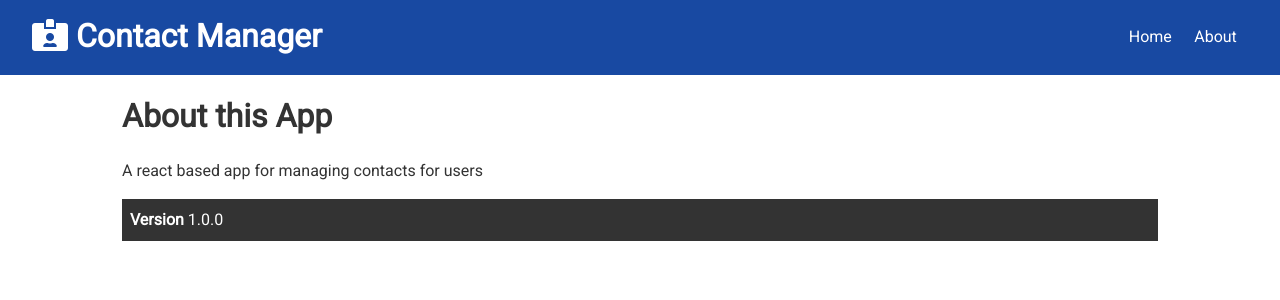
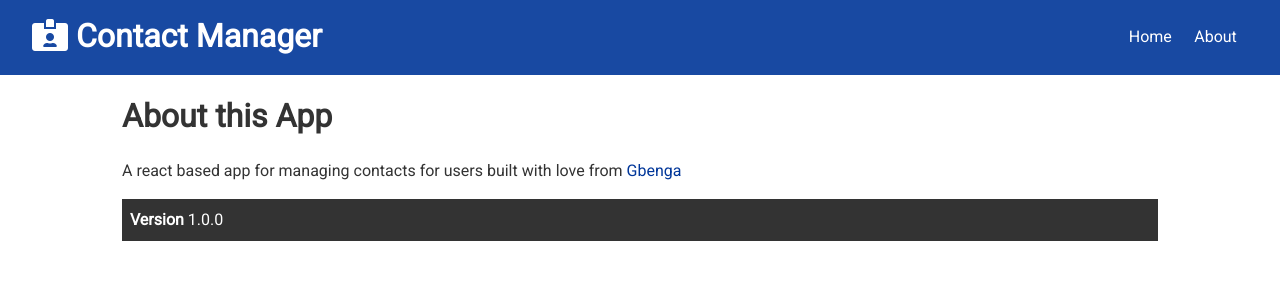
Before and after one commit to olugbengs12/contactKeeper, a React (Create React App) app in the folder client/: page /about in a window 1280 px wide. Shown: the top 300 px of the page. Built offline with nearby package versions, Linux system fonts and the light colour scheme.

Commit message:
made changes to about page

```diff
--- a/client/src/components/pages/About.js
+++ b/client/src/components/pages/About.js
@@ -4,7 +4,10 @@ const About = () => {
   return (
     <div>
       <h1>About this App</h1>
-      <p className="my-1">A react based app for managing contacts for users</p>
+      <p className="my-1">
+        A react based app for managing contacts for users built with love from{" "}
+        <a href="https://github.com/olugbengs12">Gbenga</a>
+      </p>
       <p className="bg-dark p">
         <strong>Version</strong> 1.0.0
       </p>
```
